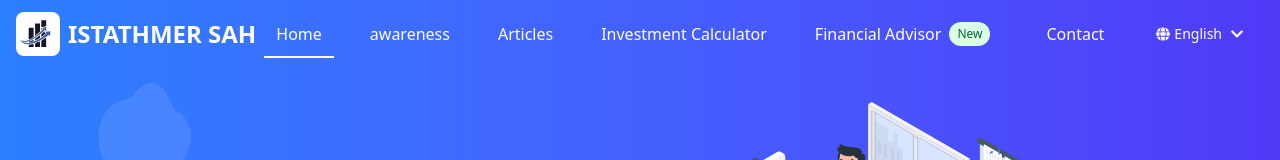
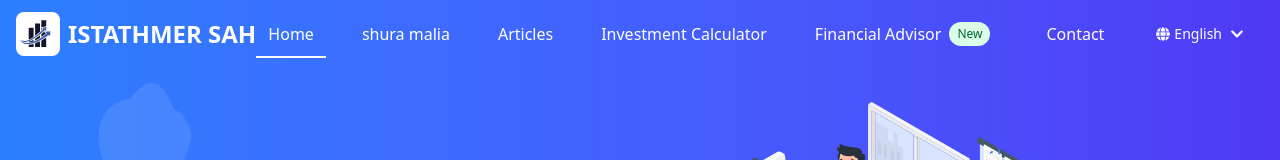
Before and after one commit to HabbasMounir/ISTATHMER-SAH, a React (Vite) app: page / in a window 1280 px wide. Shown: the top 160 px of the page. Built offline with nearby package versions, Linux system fonts and the light colour scheme.

Commit message:
refactor(navBar): replace 'awareness' menu item with 'shuramalia'
The 'awareness' menu item was replaced with 'shuramalia' to better align with the application's navigation structure. The new item uses the FaBalanceScale icon for consistency with the design system.

```diff
--- a/src/components/navBar.jsx
+++ b/src/components/navBar.jsx
@@ -1,6 +1,6 @@
 import { useEffect, useRef, useState } from 'react';
 import { useTranslation } from 'react-i18next';
-import { FaChevronDown, FaGlobe, FaBars, FaTimes, FaRocket, FaChartLine, FaWallet, FaHome, FaBook, FaGraduationCap, FaInfo, FaEnvelope, FaUserFriends, FaBrain } from 'react-icons/fa';
+import { FaChevronDown, FaGlobe, FaBars, FaTimes, FaRocket, FaChartLine, FaWallet, FaHome, FaBook, FaGraduationCap, FaInfo, FaEnvelope, FaUserFriends, FaBrain, FaBalanceScale } from 'react-icons/fa';
 import { Link, useLocation } from 'react-router-dom';
 
 function Navbar({ isToolsOpen, setIsToolsOpen, isLanguageOpen, setIsLanguageOpen, isLightBackground }) {
@@ -46,7 +46,8 @@ function Navbar({ isToolsOpen, setIsToolsOpen, isLanguageOpen, setIsLanguageOpen
   // Menu items data
   const menuItems = [
     { key: 'home', icon: <FaHome className="text-blue-500" /> },
-    { key: 'awareness', icon: <FaUserFriends  className="text-black-500" /> },
+    // { key: 'awareness', icon: <FaUserFriends  className="text-black-500" /> },
+    { key: 'shuramalia', icon: <FaBalanceScale  className="text-black-500" /> },
     { key: 'articles', icon: <FaBook className="text-purple-500" /> },
     { key: 'investmentcalculator', icon: <FaChartLine className="text-green-500" /> },
     { key: 'chat_bot', icon: <FaBrain className="text-green-500" />, badge: true },
```
